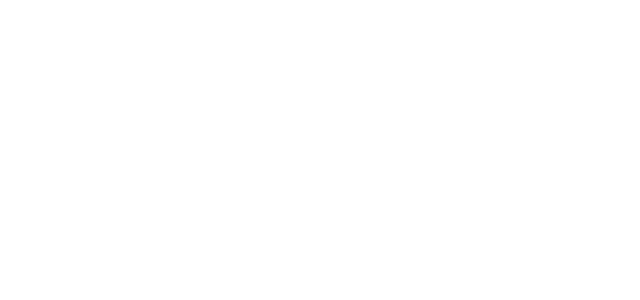
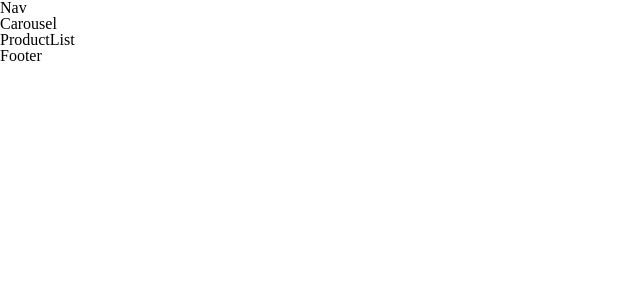
Before and after one commit to React-Commerce-Study/Seoyeong-Baek, a React (Create React App) app: page / in a window 1280 px wide. Shown: the top 300 px of the page, without its empty margins (0-640 px from the left). Built offline with nearby package versions, Linux system fonts and the light colour scheme.

Commit message:
Feat: 메인페이지 레이아웃 구성 및 파일 생성

```diff
--- a/src/App.js
+++ b/src/App.js
@@ -1,9 +1,11 @@
 import GlobalStyle from './GlobalStyle.jsx';
+import Main from './pages/Main.jsx';
 
 function App() {
   return (
     <>
       <GlobalStyle />
+      <Main />
     </>
   );
 }
--- /dev/null
+++ b/src/components/common/Nav.jsx
@@ -0,0 +1,5 @@
+import React from 'react';
+
+export default function Nav() {
+  return <div>Nav</div>;
+}
--- /dev/null
+++ b/src/components/layout/Carousel.jsx
@@ -0,0 +1,5 @@
+import React from 'react';
+
+export default function Carousel() {
+  return <div>Carousel</div>;
+}
--- /dev/null
+++ b/src/components/layout/Footer.jsx
@@ -0,0 +1,5 @@
+import React from 'react';
+
+export default function Footer() {
+  return <div>Footer</div>;
+}
--- /dev/null
+++ b/src/components/layout/Header.jsx
@@ -0,0 +1,10 @@
+import React from 'react';
+import Nav from '../common/Nav';
+
+export default function Header() {
+  return (
+    <div>
+      <Nav />
+    </div>
+  );
+}
--- /dev/null
+++ b/src/components/layout/ProductList.jsx
@@ -0,0 +1,5 @@
+import React from 'react';
+
+export default function ProductList() {
+  return <div>ProductList</div>;
+}
--- /dev/null
+++ b/src/pages/Main.jsx
@@ -0,0 +1,16 @@
+import React from 'react';
+import Header from '../components/layout/Header';
+import Carousel from '../components/layout/Carousel';
+import ProductList from '../components/layout/ProductList';
+import Footer from '../components/layout/Footer';
+
+export default function main() {
+  return (
+    <div>
+      <Header />
+      <Carousel />
+      <ProductList />
+      <Footer />
+    </div>
+  );
+}
```
